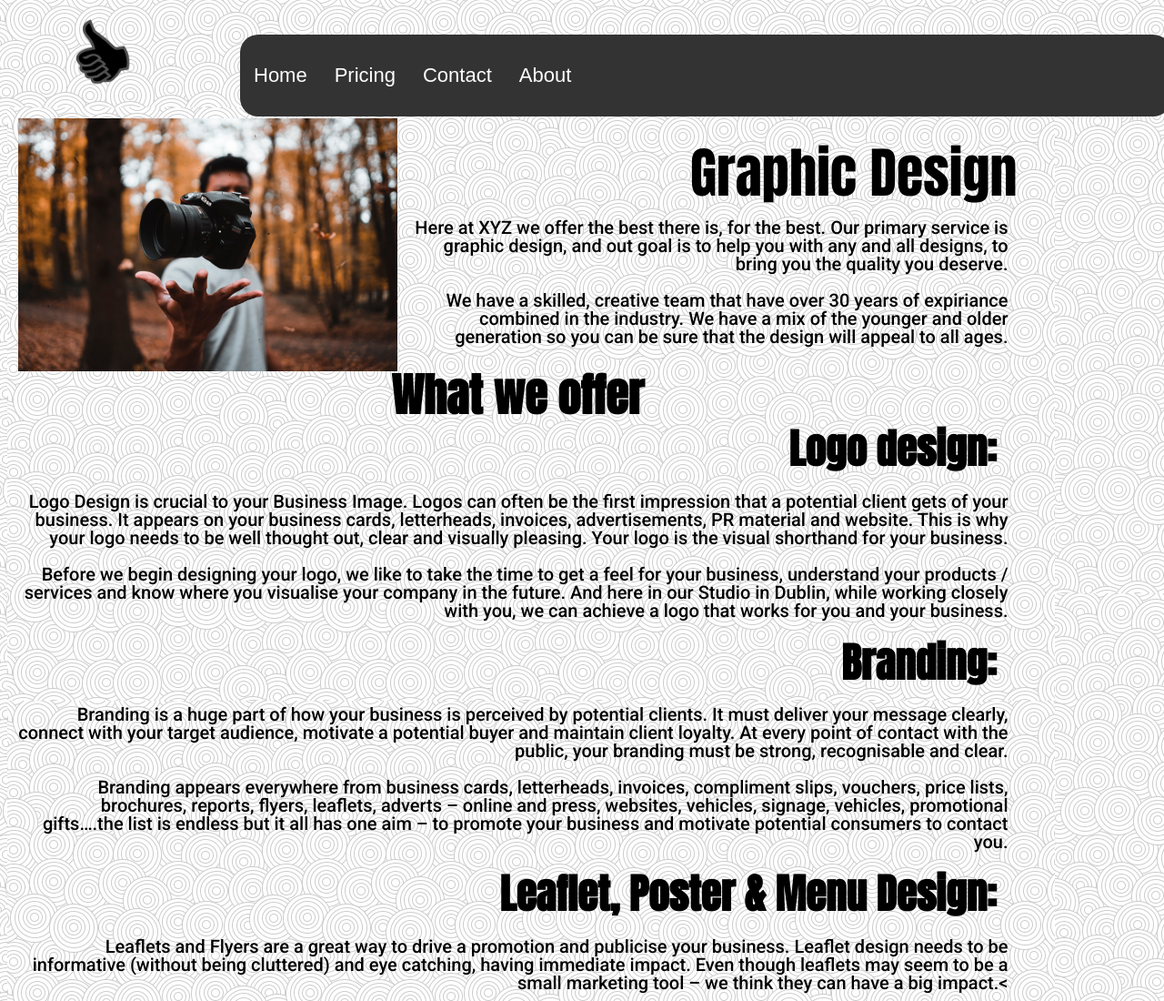
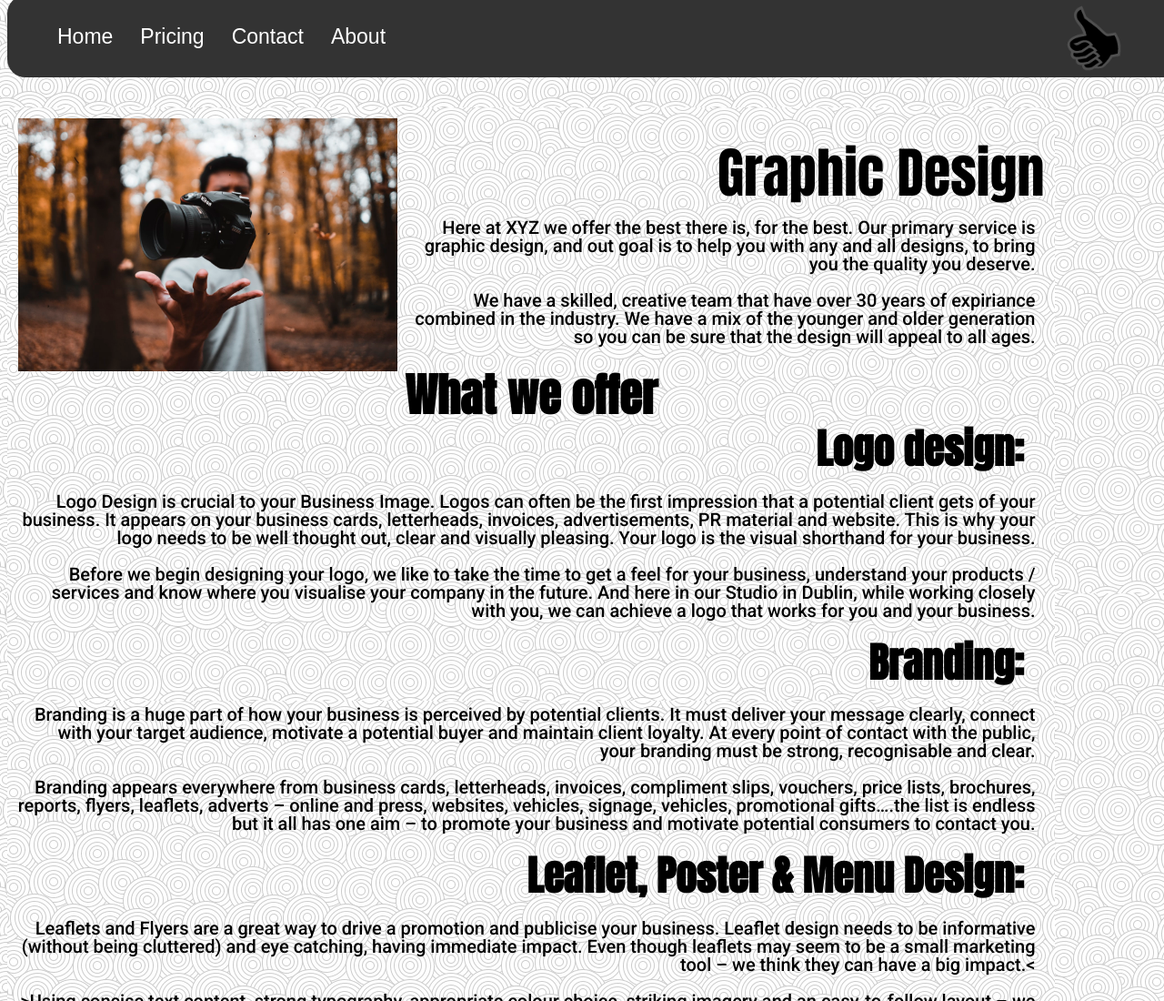
Before and after one commit to Wk0p/dream-memes, a plain HTML site: page index.html in a window 1280 px wide. Shown: the top 1100 px of the page at 91% size. Drawn offline with Linux system fonts and the light colour scheme.

Commit message:
Add files via upload
nav update

```diff
--- a/style.css
+++ b/style.css
@@ -1,15 +1,18 @@
 ul {
   list-style-type: none;
   margin: 0;
-  padding: 0;
   overflow: hidden;
   background-color: #333;
   border-radius: 20px;
-  width: 80%;
-  float: right;
+  width: 100%;
+  float: center;
   position: fixed;
-  margin-left: 20%;
   z-index: 10000;
+  top: -5px;
+}
+
+#header{
+	width: 100%;
 }
 
 li {
@@ -23,7 +26,7 @@ li a {
   padding: 15px;
   text-decoration: none;
   font-family: sans-serif;
-  font-size: 22px;
+  font-size: 23px;
   -webkit-transition:all 0.6s;
   -moz-transition:all 0.6s;
   -ms-transition:all 0.6s;
@@ -40,17 +43,16 @@ li a:hover {
 
 #logo {
 position: fixed;
-    top: 10px;
-    left: 5%;
+    top: -5px;
+    right: 2%;
     width: 10%;
 	width: 100px;
 }
 
 .nav {
-	position: fixed;
-    top: 0px;
+	position: justify;
     width: 100%;
-    height: 70px;
+    height: 20px;
     background: #222222;
     border-bottom: solid 7px #75b1d6;
     z-index: 99999999;
```
